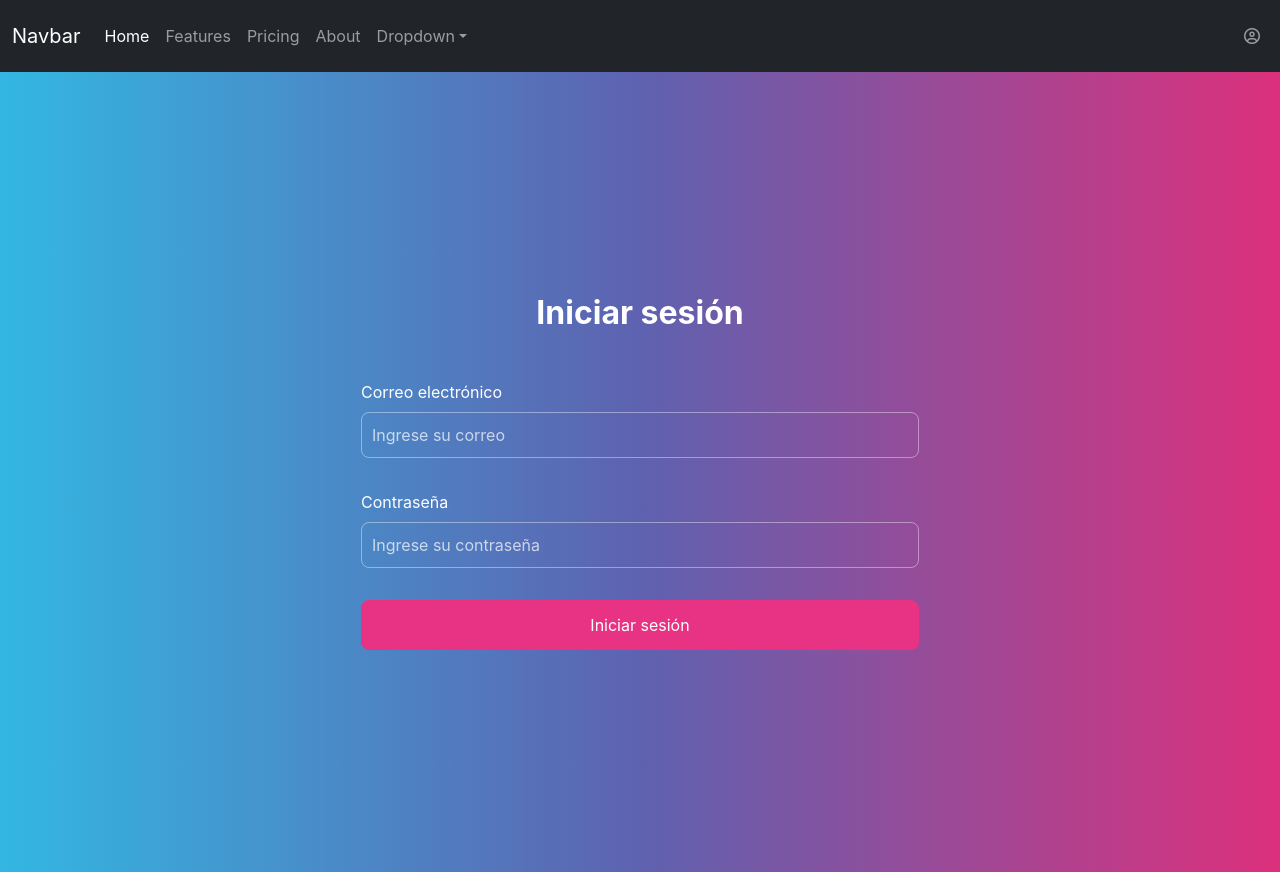
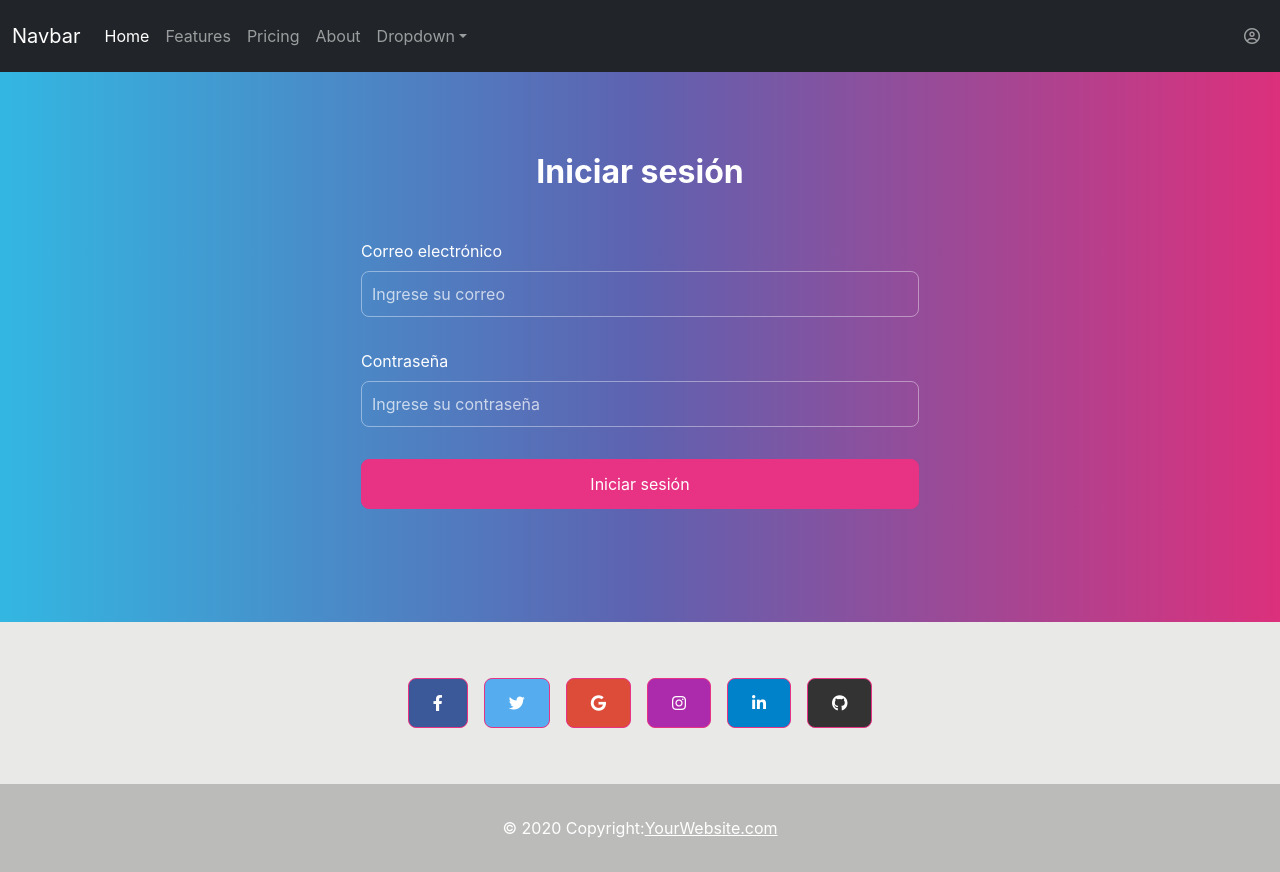
Before and after one commit to seezelop/React-nexoeducativo, a React (Create React App) app: page /login in a window 1280 px wide. Built offline with nearby package versions, Linux system fonts and the light colour scheme.

Commit message:
Actualizo Footer en Login.js

```diff
--- a/src/componentes/Login.js
+++ /dev/null
@@ -1,72 +0,0 @@
-import React, { useState } from 'react';
-import { auth, db } from '../firebase';
-import { signInWithEmailAndPassword } from "firebase/auth";
-import { doc, getDoc } from "firebase/firestore";
-import { useNavigate } from 'react-router-dom'; // Importa useNavigate
-
-function Login() {
-  const [email, setEmail] = useState('');
-  const [password, setPassword] = useState('');
-  const [error, setError] = useState('');
-  const navigate = useNavigate(); // Inicializa el hook useNavigate
-
-  const handleSubmit = async (e) => {
-    e.preventDefault();
-    try {
-      const userCredential = await signInWithEmailAndPassword(auth, email, password);
-      const user = userCredential.user;
-
-      const userDoc = await getDoc(doc(db, "usuarios", user.uid));
-      if (userDoc.exists()) {
-        const userData = userDoc.data();
-        if (userData.rol === "admin") {
-          navigate('/admin'); // Redirige a la página del admin
-        } else {
-          navigate('/user');  // Redirige a la página de usuario común
-        }
-      } else {
-        setError("No se encontró información del usuario");
-      }
-    } catch (error) {
-      setError("Error al iniciar sesión: " + error.message);
-    }
-  };
-
-  return (
-    <div className="container d-flex justify-content-center align-items-center vh-100">
-      <div className="col-md-6">
-        <h2 className="text-center mb-4">Iniciar sesión</h2>
-        <form onSubmit={handleSubmit}>
-          <div className="mb-3">
-            <label htmlFor="email" className="form-label">Correo electrónico</label>
-            <input
-              type="email"
-              className="form-control"
-              id="email"
-              placeholder="Ingrese su correo"
-              value={email}
-              onChange={(e) => setEmail(e.target.value)}
-              style={{ padding: '10px', width: '100%' }}
-            />
-          </div>
-          <div className="mb-3">
-            <label htmlFor="password" className="form-label">Contraseña</label>
-            <input
-              type="password"
-              className="form-control"
-              id="password"
-              placeholder="Ingrese su contraseña"
-              value={password}
-              onChange={(e) => setPassword(e.target.value)}
-              style={{ padding: '10px', width: '100%' }}
-            />
-          </div>
-          {error && <p className="text-danger">{error}</p>}
-          <button type="submit" className="btn btn-primary w-100">Iniciar sesión</button>
-        </form>
-      </div>
-    </div>
-  );
-}
-
-export default Login;
--- /dev/null
+++ b/src/componentes/pages/Login.js
@@ -0,0 +1,78 @@
+import React, { useState } from 'react';
+import { auth, db } from '../../firebase';
+import { signInWithEmailAndPassword } from "firebase/auth";
+import { doc, getDoc } from "firebase/firestore";
+import { useNavigate } from 'react-router-dom'; // Importa useNavigate
+import Footer from '../templates/Footer';
+
+function Login() {
+  const [email, setEmail] = useState('');
+  const [password, setPassword] = useState('');
+  const [error, setError] = useState('');
+  const navigate = useNavigate(); // Inicializa el hook useNavigate
+
+  const handleSubmit = async (e) => {
+    e.preventDefault();
+    try {
+      const userCredential = await signInWithEmailAndPassword(auth, email, password);
+      const user = userCredential.user;
+
+      const userDoc = await getDoc(doc(db, "usuarios", user.uid));
+      if (userDoc.exists()) {
+        const userData = userDoc.data();
+        if (userData.rol === "admin") {
+          navigate('/admin'); // Redirige a la página del admin
+        } else {
+          navigate('/user');  // Redirige a la página de usuario común
+        }
+      } else {
+        setError("No se encontró información del usuario");
+      }
+    } catch (error) {
+      setError("Error al iniciar sesión: " + error.message);
+    }
+  };
+
+  return (
+    <section className="d-flex flex-column min-vh-100"> {/* Contenedor principal usando section */}
+      <section className="container d-flex justify-content-center align-items-center flex-grow-1">
+        <section className="col-md-6">
+          <h2 className="text-center mb-4">Iniciar sesión</h2>
+          <form onSubmit={handleSubmit}>
+            <section className="mb-3">
+              <label htmlFor="email" className="form-label">Correo electrónico</label>
+              <input
+                type="email"
+                className="form-control"
+                id="email"
+                placeholder="Ingrese su correo"
+                value={email}
+                onChange={(e) => setEmail(e.target.value)}
+                style={{ padding: '10px', width: '100%' }}
+              />
+            </section>
+            <section className="mb-3">
+              <label htmlFor="password" className="form-label">Contraseña</label>
+              <input
+                type="password"
+                className="form-control"
+                id="password"
+                placeholder="Ingrese su contraseña"
+                value={password}
+                onChange={(e) => setPassword(e.target.value)}
+                style={{ padding: '10px', width: '100%' }}
+              />
+            </section>
+            {error && <p className="text-danger">{error}</p>}
+            <button type="submit" className="btn btn-primary w-100 mb-3">Iniciar sesión</button> {/* Margen abajo */}
+          </form>
+        </section>
+      </section>
+
+      {/* Footer colocado al final */}
+      <Footer />
+    </section>
+  );
+}
+
+export default Login;
```
Also changed, not shown: src/App.js (+6 -6 lines), src/componentes/pages/Admin.js (renamed from src/componentes/Admin.js), src/componentes/pages/User.js (renamed from src/componentes/User.js), src/componentes/templates/Carousel.js (renamed from src/componentes/Carousel.js), src/componentes/templates/Footer.js (renamed from src/componentes/Footer.js), src/componentes/templates/Header.js (renamed from src/componentes/Header.js).
